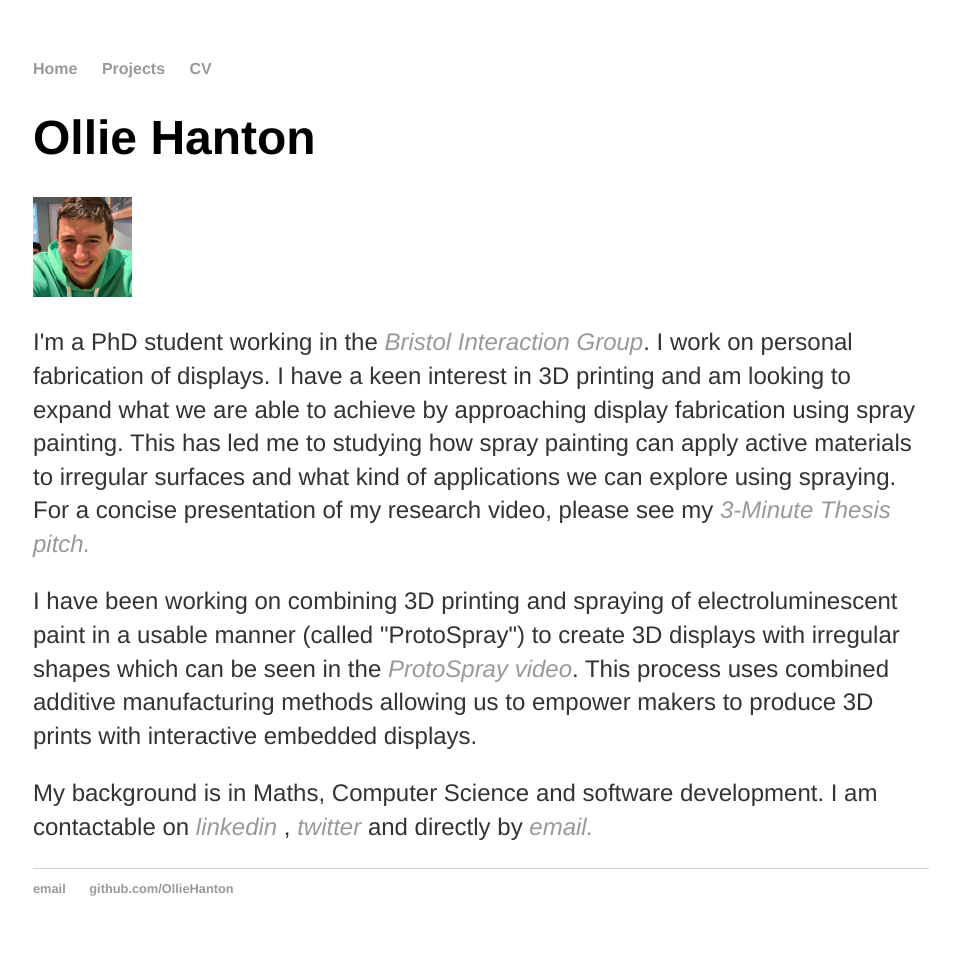
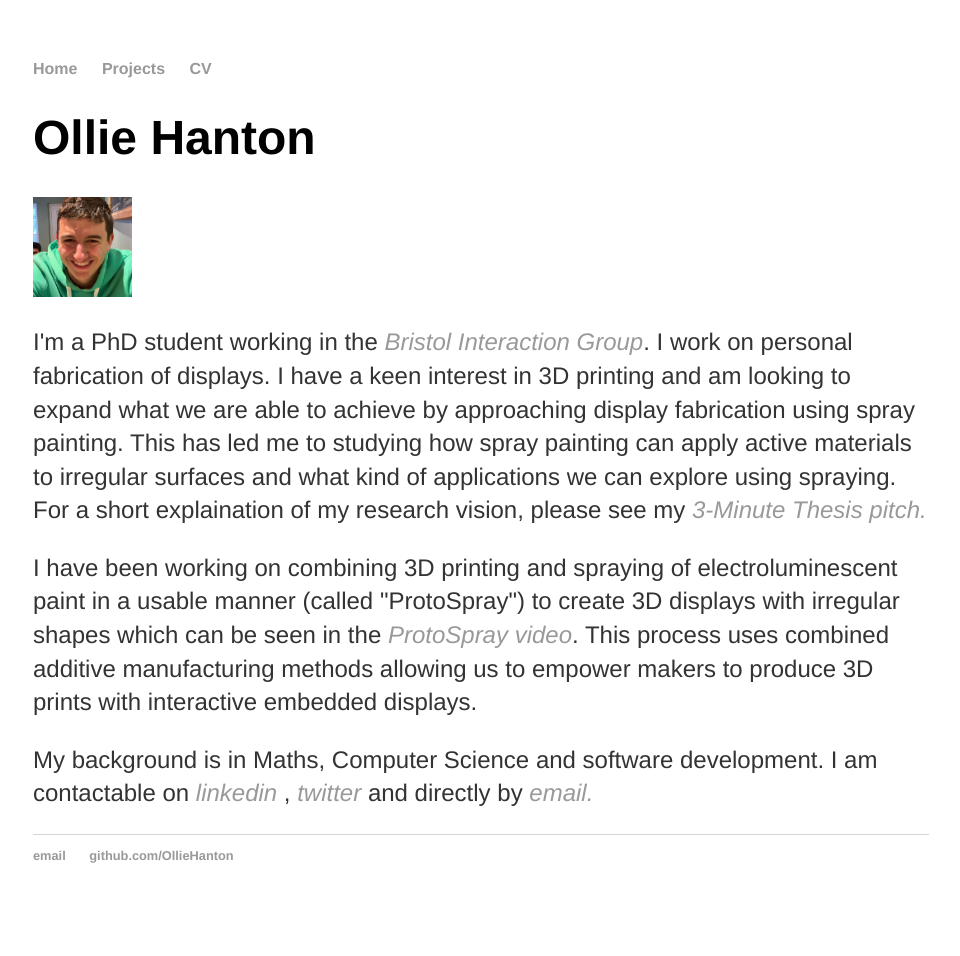
Before and after one commit to OllieHanton/olliehanton.github.io, a Jekyll site: the page built from index.html, in a window 1280 px wide. Shown: the whole page, without its empty margins (159-1119 px from the left). Built offline with Jekyll 4.4.1, drawn with Linux system fonts in a browser that asks for light colours; after the commit the page ends 923 px from its top, so only the background shows below that.

Commit message:
Update index.html

```diff
--- a/index.html
+++ b/index.html
@@ -8,7 +8,7 @@ title: Ollie Hanton, PhD student
 	<p> I'm a PhD student working in the <a href="http://www.biglab.co.uk/people/"><em>Bristol Interaction Group</em></a>. I work on personal fabrication of displays.
 		I have a keen interest in 3D printing and am looking to expand what we are able to achieve by approaching display fabrication using spray painting.
 		This has led me to studying how spray painting can apply active materials to irregular surfaces and what kind of applications we can explore using
-		spraying. For a concise presentation of my research video, please see my
+		spraying. For a short explaination of my research vision, please see my
 		<a href="https://www.youtube.com/watch?v=Zk6gxA97CXI&ab_channel=BristolDoctoralCollege%28BDC%29"><em>3-Minute Thesis pitch.</em></a> </p>
 
 		<p>I have been working on combining 3D printing and spraying of electroluminescent paint in a usable manner (called "ProtoSpray") to create 3D
```
